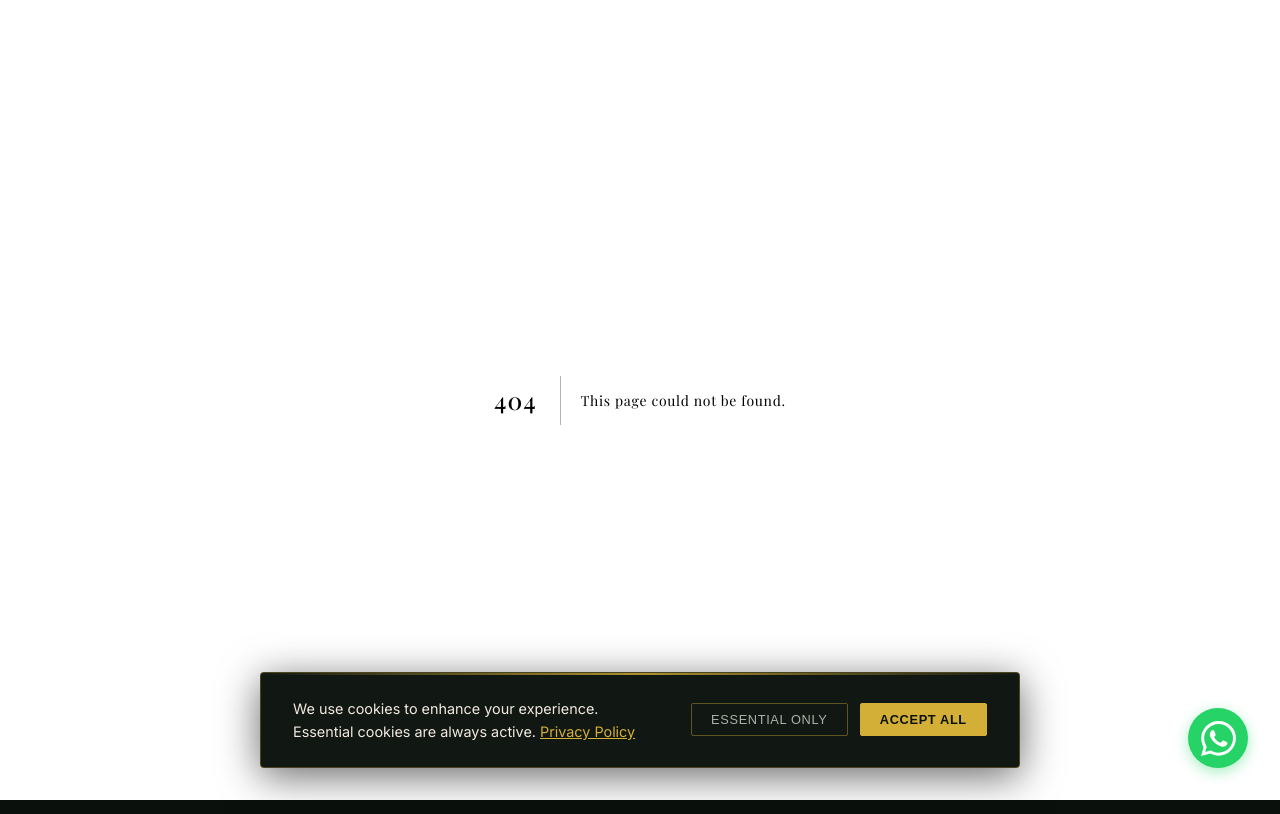
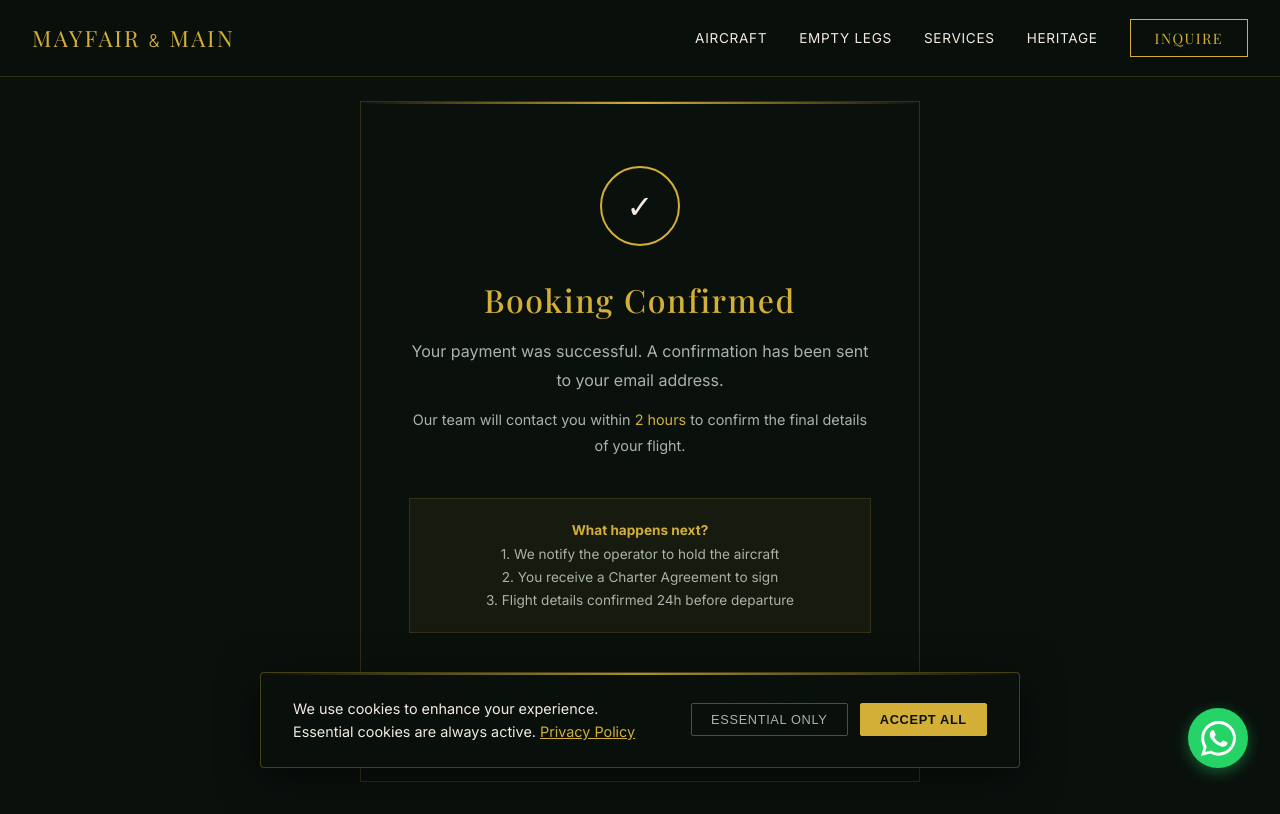
Before and after one commit to boroclean/mayfairmain, a Next.js app: page /booking-success in a window 1280 px wide. Before the commit this address had no page. Built offline with nearby package versions, Linux system fonts and the light colour scheme.

Commit message:
feat: add Stripe payment to empty leg checkout + booking success page

```diff
--- a/package.json
+++ b/package.json
@@ -9,13 +9,15 @@
     "lint": "next lint"
   },
   "dependencies": {
+    "@stripe/stripe-js": "^9.4.0",
     "@supabase/supabase-js": "^2.105.3",
     "date-fns": "^4.1.0",
     "next": "^14.2.18",
     "react": "^18.3.1",
     "react-datepicker": "^9.1.0",
     "react-dom": "^18.3.1",
-    "resend": "^6.12.3"
+    "resend": "^6.12.3",
+    "stripe": "^22.1.1"
   },
   "devDependencies": {
     "@types/node": "^20",
--- /dev/null
+++ b/src/app/booking-success/page.tsx
@@ -0,0 +1,115 @@
+"use client";
+
+import Link from "next/link";
+import { useEffect, useState } from "react";
+import { useSearchParams } from "next/navigation";
+import Navbar from "@/components/Navbar";
+import { Suspense } from "react";
+
+function SuccessContent() {
+  const searchParams = useSearchParams();
+  const sessionId = searchParams.get("session_id");
+  const [status, setStatus] = useState<"loading" | "success">("loading");
+
+  useEffect(() => {
+    if (sessionId) setStatus("success");
+  }, [sessionId]);
+
+  return (
+    <main style={{ minHeight: "100vh", background: "var(--bg-primary)", display: "flex", flexDirection: "column" }}>
+      <Navbar isTransparent={false} />
+
+      <section style={{
+        flex: 1,
+        display: "flex",
+        alignItems: "center",
+        justifyContent: "center",
+        padding: "2rem",
+      }}>
+        <div style={{
+          maxWidth: "560px",
+          width: "100%",
+          textAlign: "center",
+          border: "1px solid rgba(212,175,55,0.2)",
+          padding: "4rem 3rem",
+          position: "relative",
+        }}>
+          {/* Gold top bar */}
+          <div style={{
+            position: "absolute", top: 0, left: 0, right: 0, height: "2px",
+            background: "linear-gradient(90deg, transparent, var(--accent-gold), transparent)"
+          }} />
+
+          {/* Checkmark */}
+          <div style={{
+            width: "80px",
+            height: "80px",
+            borderRadius: "50%",
+            border: "2px solid var(--accent-gold)",
+            display: "flex",
+            alignItems: "center",
+            justifyContent: "center",
+            margin: "0 auto 2rem",
+            fontSize: "2rem",
+          }}>
+            ✓
+          </div>
+
+          <h1 style={{
+            fontFamily: "var(--font-heading)",
+            color: "var(--accent-gold)",
+            fontSize: "2rem",
+            marginBottom: "1rem",
+          }}>
+            Booking Confirmed
+          </h1>
+
+          <p style={{ color: "var(--text-secondary)", lineHeight: 1.8, marginBottom: "0.75rem" }}>
+            Your payment was successful. A confirmation has been sent to your email address.
+          </p>
+
+          <p style={{ color: "var(--text-secondary)", lineHeight: 1.8, marginBottom: "2.5rem", fontSize: "0.9rem" }}>
+            Our team will contact you within <span style={{ color: "var(--accent-gold)" }}>2 hours</span> to confirm the final details of your flight.
+          </p>
+
+          <div style={{
+            background: "rgba(212,175,55,0.06)",
+            border: "1px solid rgba(212,175,55,0.15)",
+            padding: "1.25rem",
+            marginBottom: "2.5rem",
+            fontSize: "0.85rem",
+            color: "var(--text-secondary)",
+            lineHeight: 1.7,
+          }}>
+            <strong style={{ color: "var(--accent-gold)" }}>What happens next?</strong><br />
+            1. We notify the operator to hold the aircraft<br />
+            2. You receive a Charter Agreement to sign<br />
+            3. Flight details confirmed 24h before departure
+          </div>
+
+          <div style={{ display: "flex", gap: "1rem", justifyContent: "center", flexWrap: "wrap" }}>
+            <Link href="/empty-legs" className="btn" style={{
+              background: "transparent",
+              borderColor: "rgba(212,175,55,0.4)",
+              color: "var(--text-secondary)",
+              fontSize: "0.85rem",
+            }}>
+              Browse More Flights
+            </Link>
+            <Link href="/" className="btn" style={{ fontSize: "0.85rem" }}>
+              Return Home
+            </Link>
+          </div>
+        </div>
+      </section>
+    </main>
+  );
+}
+
+export default function BookingSuccessPage() {
+  return (
+    <Suspense fallback={<div style={{ minHeight: "100vh", background: "var(--bg-primary)" }} />}>
+      <SuccessContent />
+    </Suspense>
+  );
+}
```
Also changed, not shown: src/app/api/stripe-checkout/route.ts (added, +52 -0 lines), src/app/checkout/[id]/page.tsx (+19 -7 lines), 1 other file (tests, documents, lock files or other folders).
